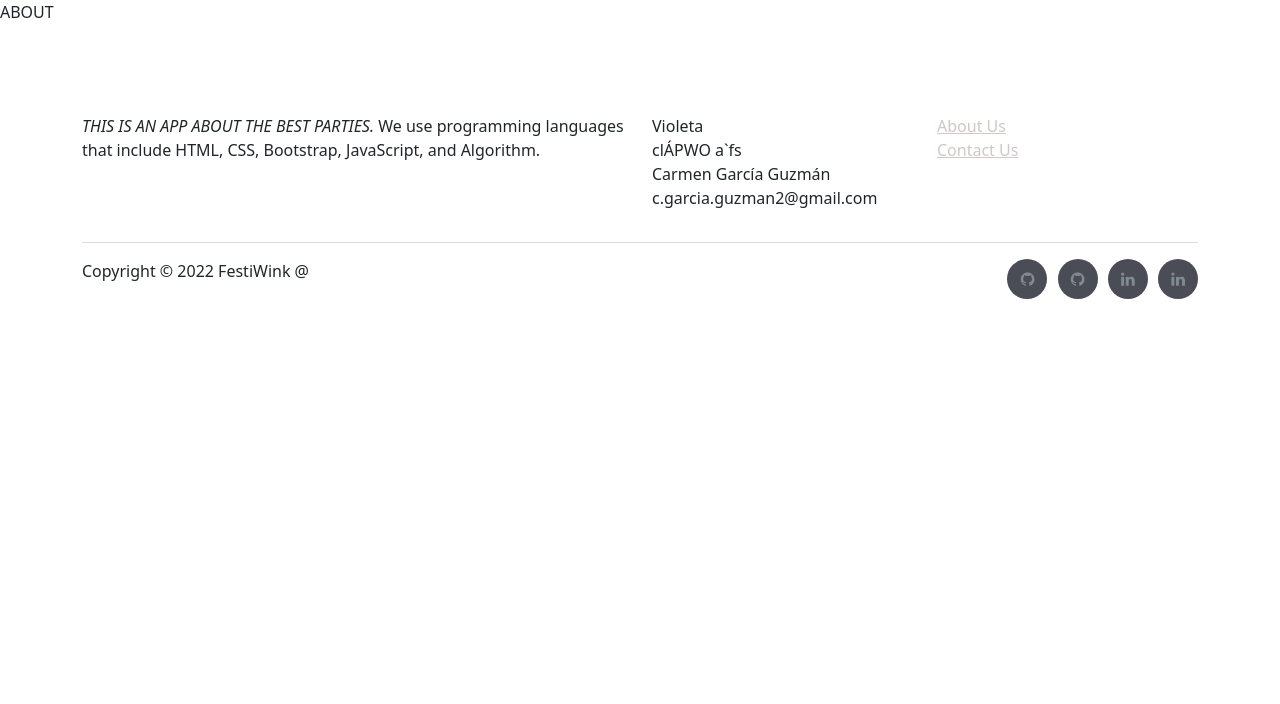
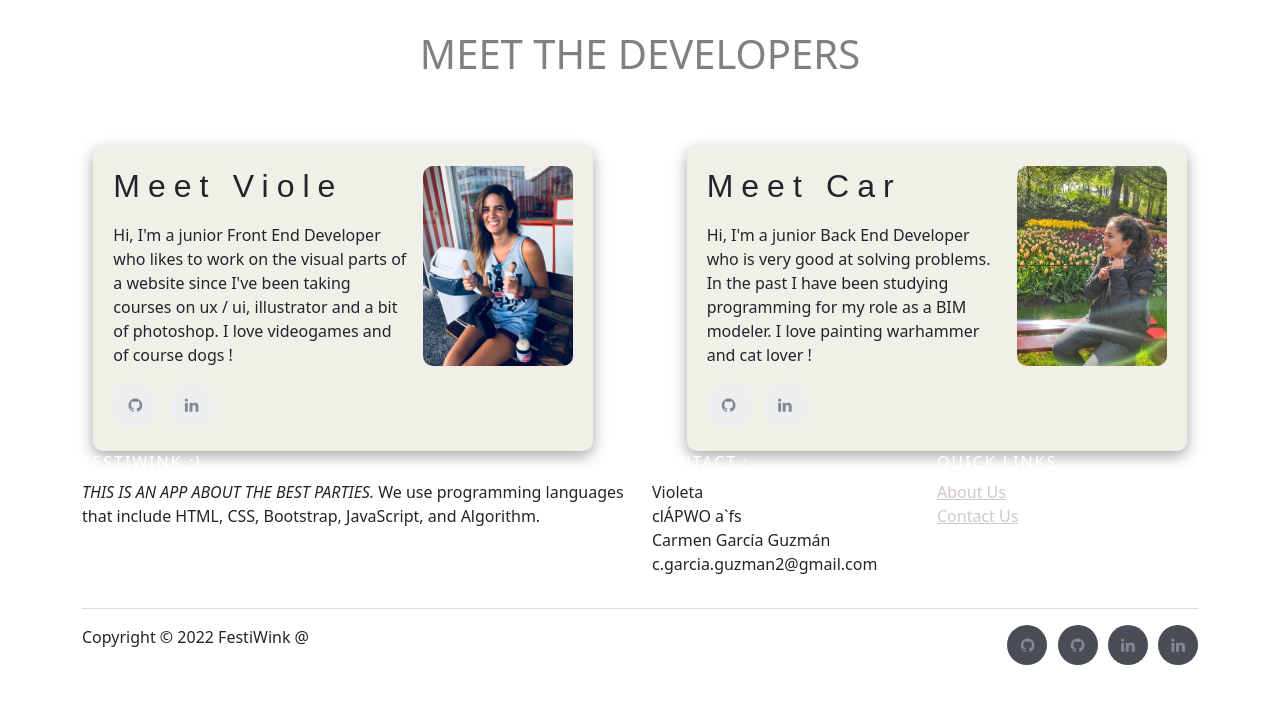
Before and after one commit to Project-2-Festival-app/FestiWink, a Node server app: page /about in a window 1280 px wide. Shown: the part 62-766 px from the top of the page. Run offline with Node 20, Linux system fonts and the light colour scheme; some libraries are stand-ins or nearby versions.

Commit message:
css fixed

```diff
--- a/public/stylesheets/style.css
+++ b/public/stylesheets/style.css
@@ -804,6 +804,62 @@ input:hover, textarea:hover, button:hover {
   margin-top: 18px;
 }
 
+/* ABOUT US PAGE */
+
+.title {
+  text-align: center ;
+  text-transform: uppercase;
+  color: grey;
+  margin-top: 30px;
+}
+
+.frame-person {
+  display: flex;
+  flex-wrap: wrap;
+  justify-content: space-evenly;
+}
+
+.person {
+  background-color: #f0efe8;
+  width: 100%;
+  max-width: 500px;
+  min-height: 300px;
+  border-radius: 10px;
+  margin-top: 60px;
+  box-shadow: rgba(0, 0, 0, 0.35) 0px 5px 15px;
+  display: flex;
+  gap: 1rem;
+  justify-content: space-between;
+  padding: 20px;
+}
+
+.person-info {
+
+}
+
+.person h2 {
+  letter-spacing: 0.5rem;
+  font-family: 'Noto Sans Buhid', sans-serif;
+}
+
+.person p {
+  padding-top: 10px;
+}
+
+
+.person-img {
+  width: 150px;
+  min-width: 150px;
+}
+
+.person-img img {
+  width: 100%;
+  border-radius: 10px;
+}
+
+
+
+
 
 
 
--- a/views/layout.hbs
+++ b/views/layout.hbs
@@ -12,6 +12,9 @@
     integrity="sha512-SfTiTlX6kk+qitfevl/7LibUOeJWlt9rbyDn92a1DqWOw9vWG2MFoays0sgObmWazO5BQPiFucnnEAjpAB+/Sw=="
     crossorigin="anonymous" referrerpolicy="no-referrer" />
   <link rel="stylesheet" href="/stylesheets/style.css">
+  <link rel="preconnect" href="https://fonts.googleapis.com">
+  <link rel="preconnect" href="https://fonts.gstatic.com" crossorigin>
+  <link href="https://fonts.googleapis.com/css2?family=Noto+Sans+Buhid&display=swap" rel="stylesheet">
   <script src="http://builds.handlebarsjs.com.s3.amazonaws.com/handlebars-v1.3.0.js"></script>
 </head>
 
--- a/views/misc/about.hbs
+++ b/views/misc/about.hbs
@@ -1 +1,45 @@
-ABOUT
+<h1 class="title">Meet the developers</h1>
+
+<div class="frame-person">
+	<div class="person">
+        <div class="person-info">
+            <h2>Meet Viole</h2>
+            <p>Hi, I'm a junior Front End Developer who likes to work on the visual
+                parts of a website since I've been taking courses on ux / ui, illustrator
+                and a bit of photoshop. I love videogames and of course dogs !
+            </p>
+            <ul class="social-icons move">
+                <li><a class="github" href="https://github.com/violetaatkinson"><i
+                            class="fa fa-github"
+                        ></i></a></li>
+                <li><a
+                        class="linkedin"
+                        href="https://www.linkedin.com/in/violeta-atkinson-97b182134/"
+                    ><i class="fa fa-linkedin"></i></a></li>
+            </ul>
+        </div>
+		<div class="person-img">
+			<img src="/images/violetita.jpg" alt="violetita" />
+		</div>
+
+
+	</div>
+	<div class="person">
+        <div class="person-info">
+            <h2>Meet Car</h2>
+            <p>Hi, I'm a junior  Back End Developer who is very good at solving problems. In the past I have been studying programming for my role as a BIM modeler. I love painting warhammer and cat lover !
+            </p>
+            <ul class="social-icons move">
+                <li><a class="github" href="https://github.com/Carms22"><i
+                            class="fa fa-github"
+                        ></i></a></li>
+                <li><a
+                        class="linkedin"
+                        href="https://www.linkedin.com/in/garciaguzman/"
+                    ><i class="fa fa-linkedin"></i></a></li>
+            </ul>
+        </div>
+		<div class="person-img">
+			<img src="/images/carmencita.jpeg" alt="carmencita" />
+		</div>
+</div>
```
Also changed, not shown: public/images/carmencita.jpeg (added), public/images/violetita.jpg (added).
